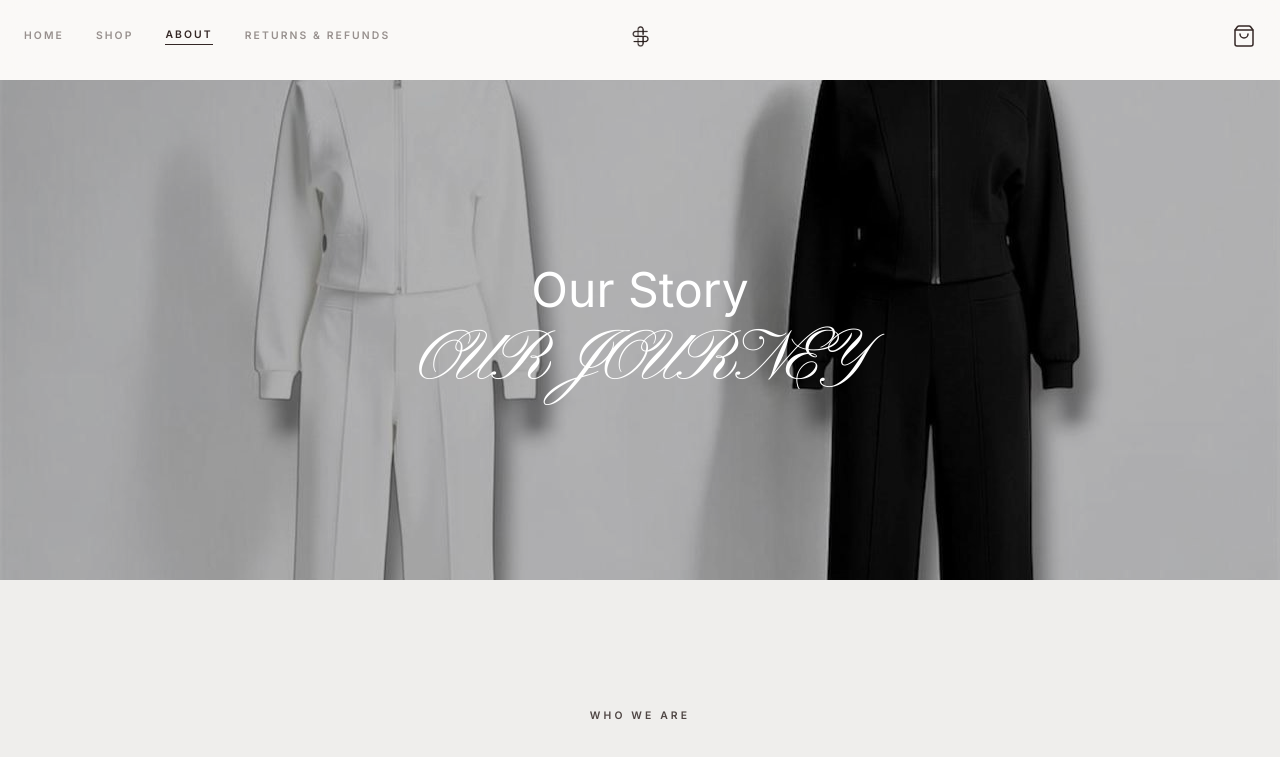
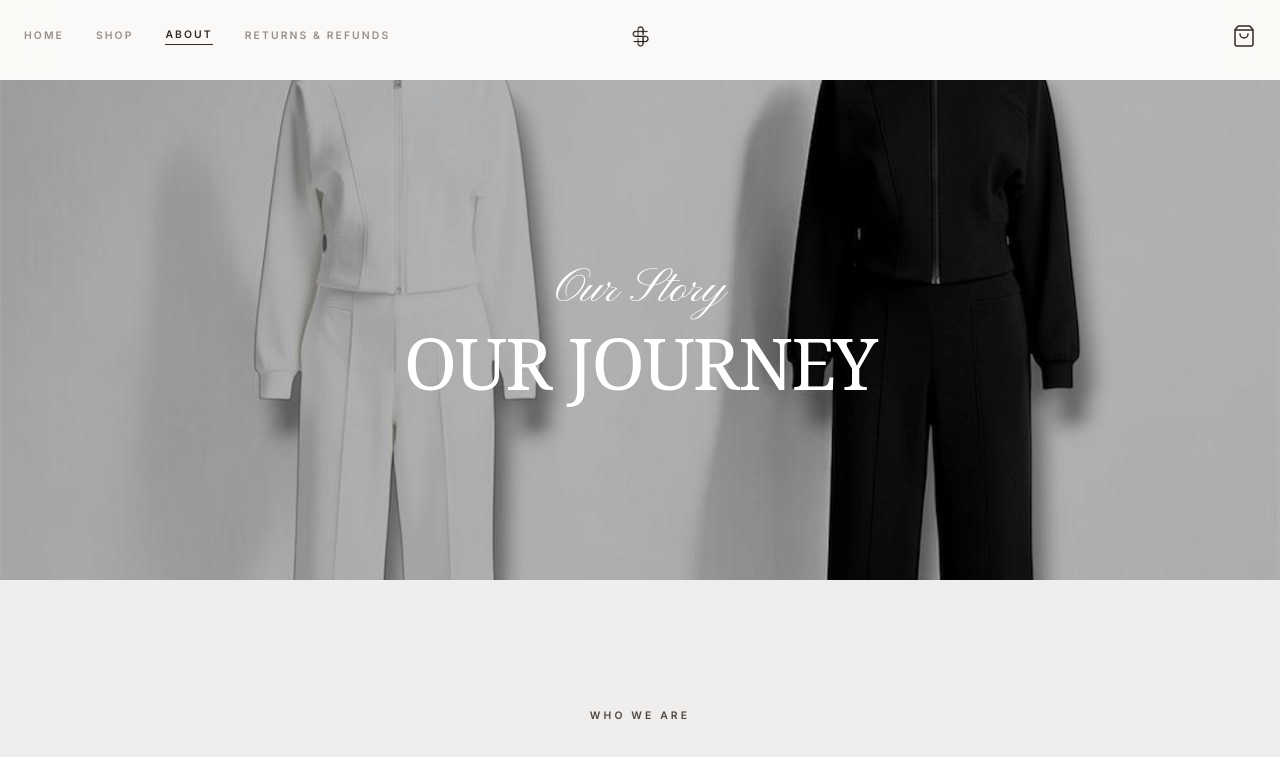
Before and after one commit to salehchadi/Set-Society-, a React (Vite) app: page /about in a window 1280 px wide. Shown: the top 757 px of the page. Built offline with nearby package versions, Linux system fonts and the light colour scheme; no server answers.

Commit message:
Fix font script variable mapping and update images

```diff
--- a/src/assets/constants.ts
+++ b/src/assets/constants.ts
@@ -4,8 +4,8 @@ import blackJacketImg from './images/BLACK_jacket.jpg';
 import blackPantsImg from './images/black pants.jpg';
 import blackDressImg from './images/image copy.png';
 import whiteJacketImg from './images/off white jacket.png';
-import whitePantsImg from './images/off white pants .png';
-import whiteDressImg from './images/offwhite set .png';
+import whitePantsImg from './images/off white pants  copy.png';
+import whiteDressImg from './images/offwhite set  copy.png';
 
 export const IMAGES = {
   logo: logoImg,
--- a/src/index.css
+++ b/src/index.css
@@ -3,7 +3,8 @@
 
 @theme {
   --font-sans: "Inter", ui-sans-serif, system-ui, sans-serif;
-  --font-serif: "Pinyon Script", cursive;
+  --font-serif: "Noto Serif", ui-serif, Georgia, Cambria, "Times New Roman", Times, serif;
+  --font-script: "Pinyon Script", cursive;
   --font-logo: "Alegreya Sans SC", sans-serif;
 
   --color-surface: #FAF9F7;
```
Also changed, not shown: src/assets/images/off white pants  copy.png (added), src/assets/images/offwhite set  copy.png (added).
